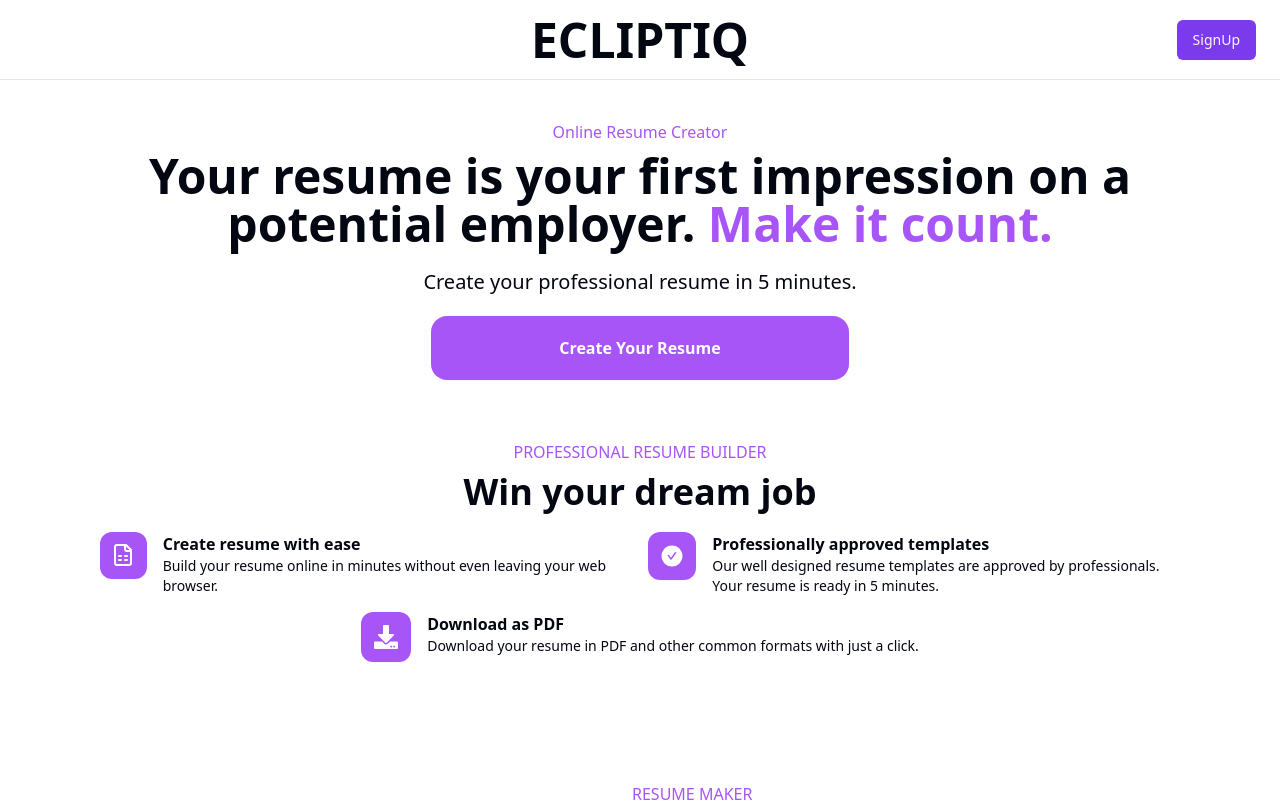
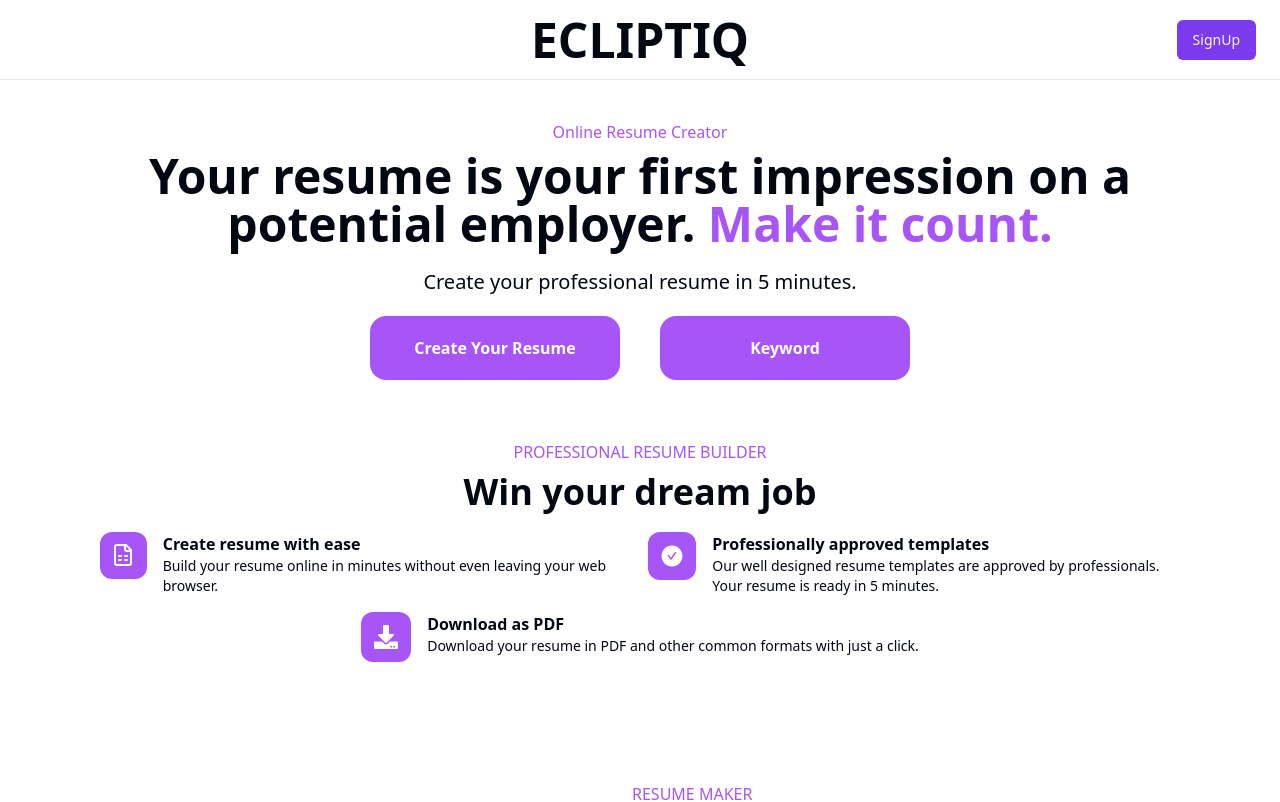
Before and after one commit to HarikrishnanYPR1707/EcliptiQ, a React (Vite) app in the folder client/: page / in a window 1280 px wide. Shown: the top 802 px of the page. Built offline with nearby package versions, Linux system fonts and the light colour scheme; no server answers; a web font is replaced by a local one.

Commit message:
Added Changes

```diff
--- a/client/src/pages/Home.jsx
+++ b/client/src/pages/Home.jsx
@@ -60,12 +60,20 @@ const Home = () => {
             <h2 className="pt-5 text-xl">
               Create your professional resume in 5 minutes.
             </h2>
-            <Link
-              className="mt-5 rounded-2xl bg-purple-500 px-32 py-5 font-bold text-white hover:bg-purple-600"
-              to="/information"
-            >
-              Create Your Resume
-            </Link>
+            <div className="flex items-center justify-center gap-10">
+              <Link
+                className="mt-5 w-[250px] rounded-2xl bg-purple-500 py-5 font-bold text-white hover:bg-purple-600"
+                to="/information"
+              >
+                Create Your Resume
+              </Link>
+              <Link
+                className="mt-5 w-[250px] rounded-2xl bg-purple-500 py-5 font-bold text-white hover:bg-purple-600"
+                to="/keyword"
+              >
+                Keyword
+              </Link>
+            </div>
           </div>
 
           {/* WHY CHOOSE US --> SECTION */}
--- a/client/src/pages/Information.jsx
+++ b/client/src/pages/Information.jsx
@@ -1,3 +1,4 @@
+import axios from "axios";
 import { useState } from "react";
 import "react-datepicker/dist/react-datepicker.css";
 import { FaInfoCircle } from "react-icons/fa";
@@ -88,6 +89,19 @@ const Information = () => {
   console.log(userResumeData);
   // ---------------------------
 
+  const handleDataSubmission = async (event) => {
+    event.preventDefault();
+    try {
+      const response = await axios.post(
+        "http://127.0.0.1:5000/api/add/userResume",
+        userResumeData,
+      );
+      console.log("Post created:", response.data);
+    } catch (error) {
+      console.error("Error creating post:", error);
+    }
+  };
+
   // localStorage.setItem("userResumeData", JSON.stringify(userResumeData));
 
   return (
@@ -1802,6 +1816,12 @@ const Information = () => {
           </div>
         </div>
       </div>
+      {/* <button
+        onClick={handleDataSubmission}
+        className="mb-5 w-[250px] rounded-lg bg-purple-500 py-2 text-sm font-bold"
+      >
+        Save
+      </button> */}
       <Link to="/templates">
         <button className="w-[250px] rounded-lg bg-purple-500 py-2 text-sm font-bold">
           Select Template
```
